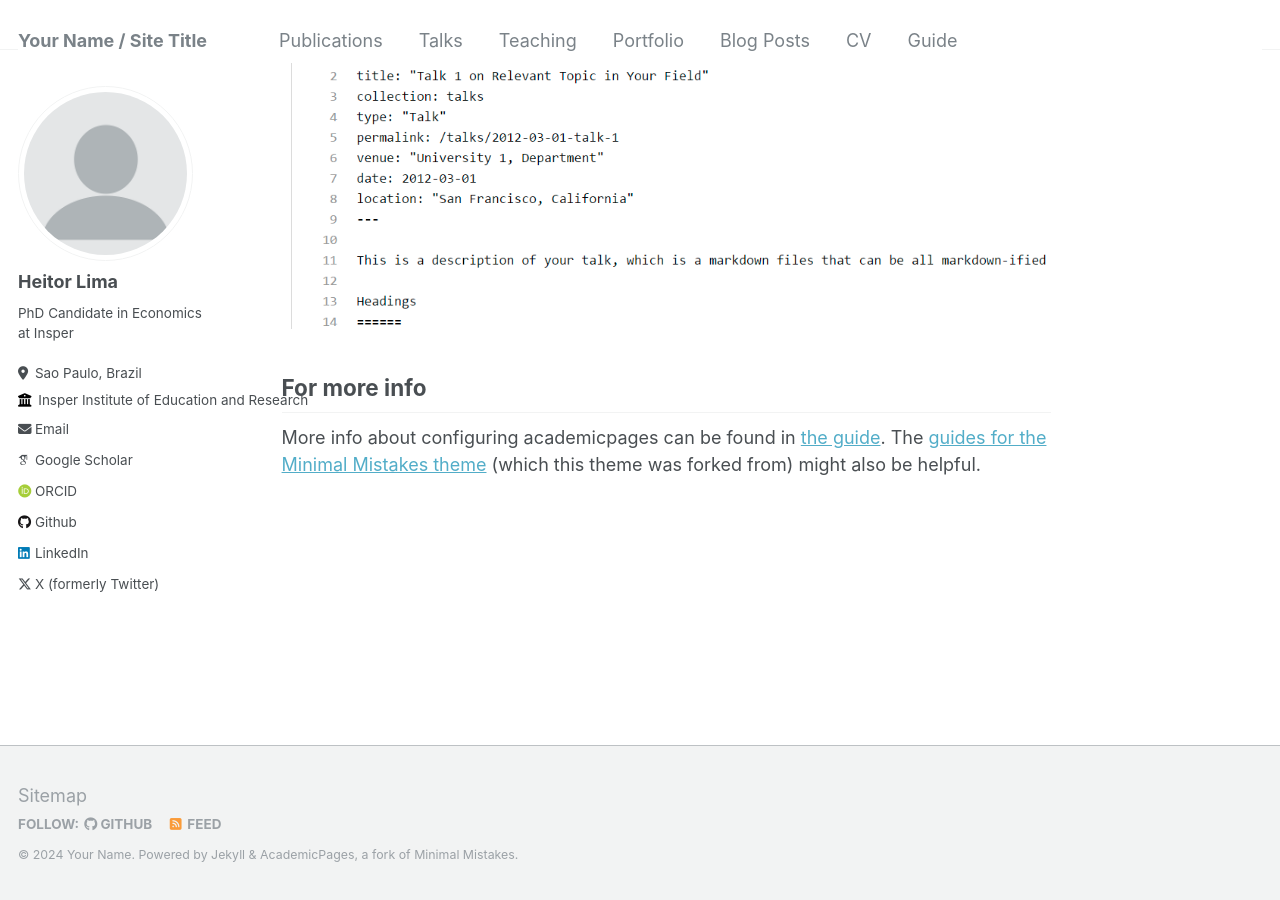
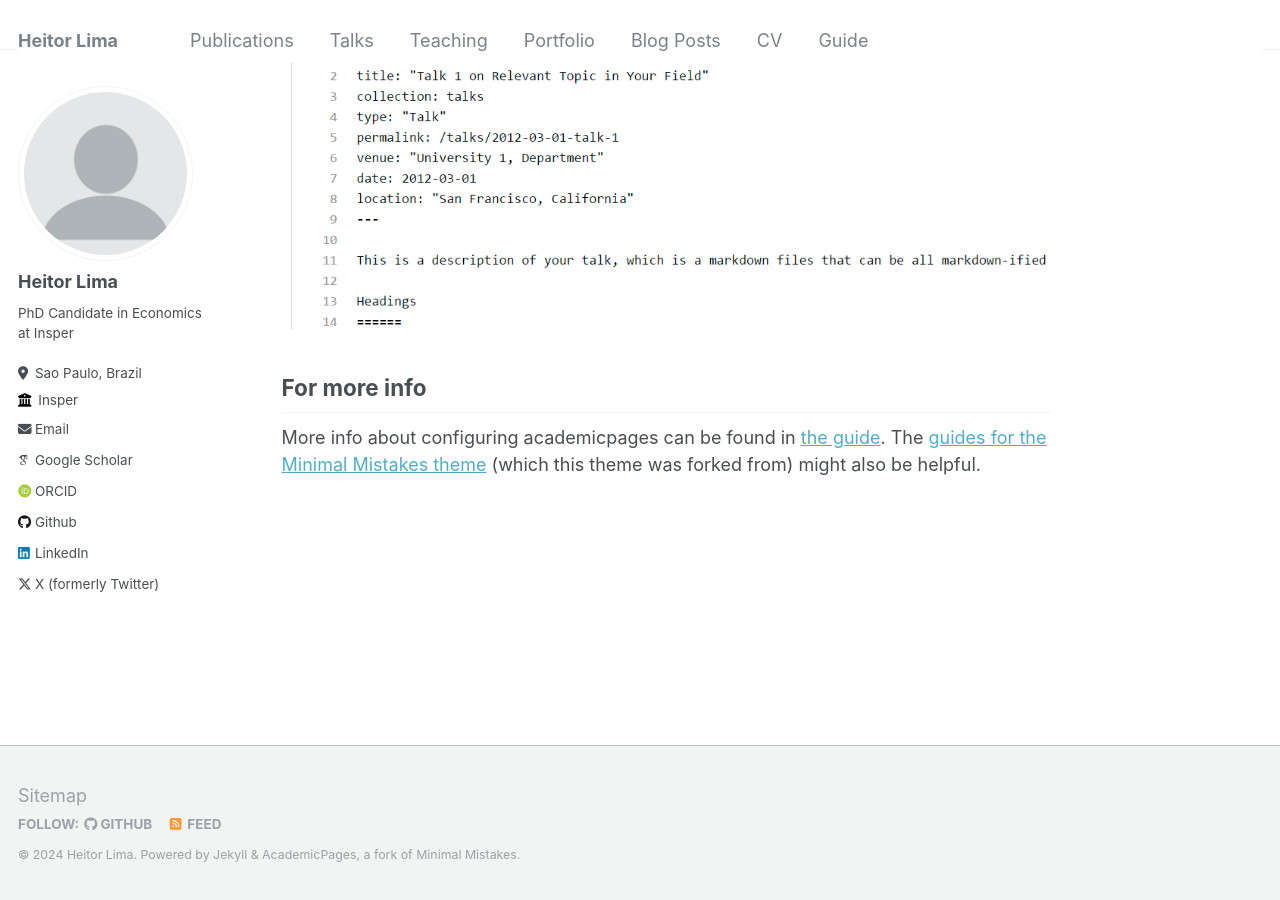
Before and after one commit to heitoraolima/heitoraolima.github.io, a Jekyll site: the page built from _pages/about.md, in a window 1280 px wide and 900 px high, scrolled down 2640 px. Built offline with Jekyll 4.4.1, drawn with Linux system fonts in a browser that asks for light colours; some web fonts are replaced.

Commit message:
Update _config.yml

```diff
--- a/_config.yml
+++ b/_config.yml
@@ -8,9 +8,9 @@
 
 # Basic Site Settings
 locale                   : "en-US"
-title                    : "Your Name / Site Title"
+title                    : "Heitor Lima"
 title_separator          : "-"
-name                     : &name "Your Name"
+name                     : &name "Heitor Lima"
 description              : &description "personal description"
 url                      : https://academicpages.github.io # the base hostname & protocol for your site e.g. "https://mmistakes.github.io"
 baseurl                  : "" # the subpath of your site, e.g. "/blog"
@@ -26,7 +26,7 @@ author:
   pronouns         : # example: "she/her"
   bio              : "PhD Candidate in Economics at Insper"
   location         : "Sao Paulo, Brazil"
-  employer         : "Insper Institute of Education and Research"
+  employer         : "Insper"
   uri              : # URL
   email            : "heitoraol@al.insper.edu.br"
 
@@ -56,7 +56,7 @@ author:
   keybase          : # Username
   instagram        : # Username
   lastfm           : # Username
-  linkedin         : "https://www.linkedin.com/in/heitor-lima/"
+  linkedin         : "heitor-lima"
   mastodon         : # URL
   medium           : # URL
   pinterest        : # Username
@@ -64,7 +64,7 @@ author:
   steam            : # Username
   telegram         : # URL
   tumblr           : # Username
-  twitter          : "https://twitter.com/heitoralveslima"  # Replace this with your X / Twitter handle
+  twitter          : "heitoralveslima"  # Replace this with your X / Twitter handle
   vine             : # Username
   weibo            : # Username
   wikipedia        : # Username
```
